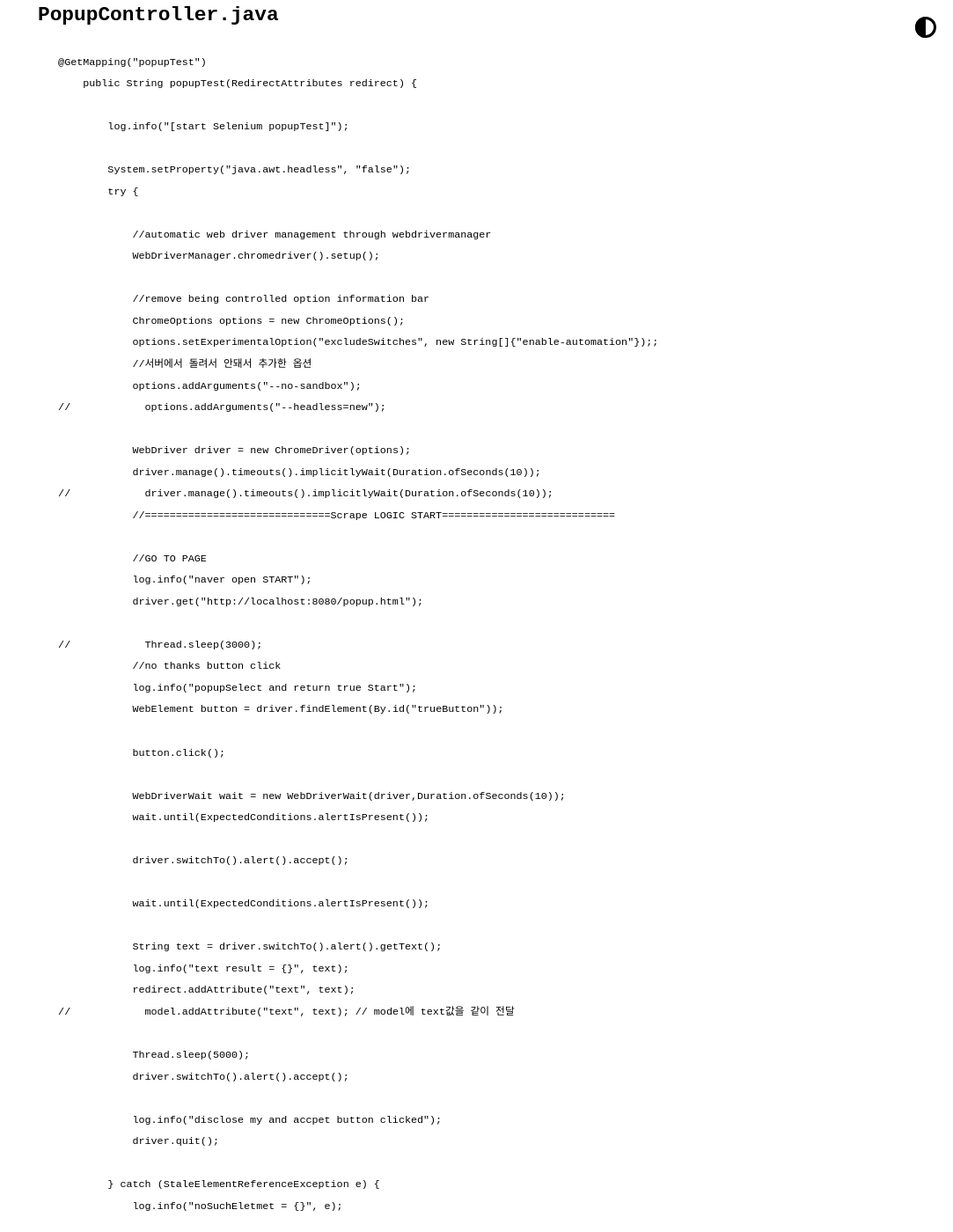
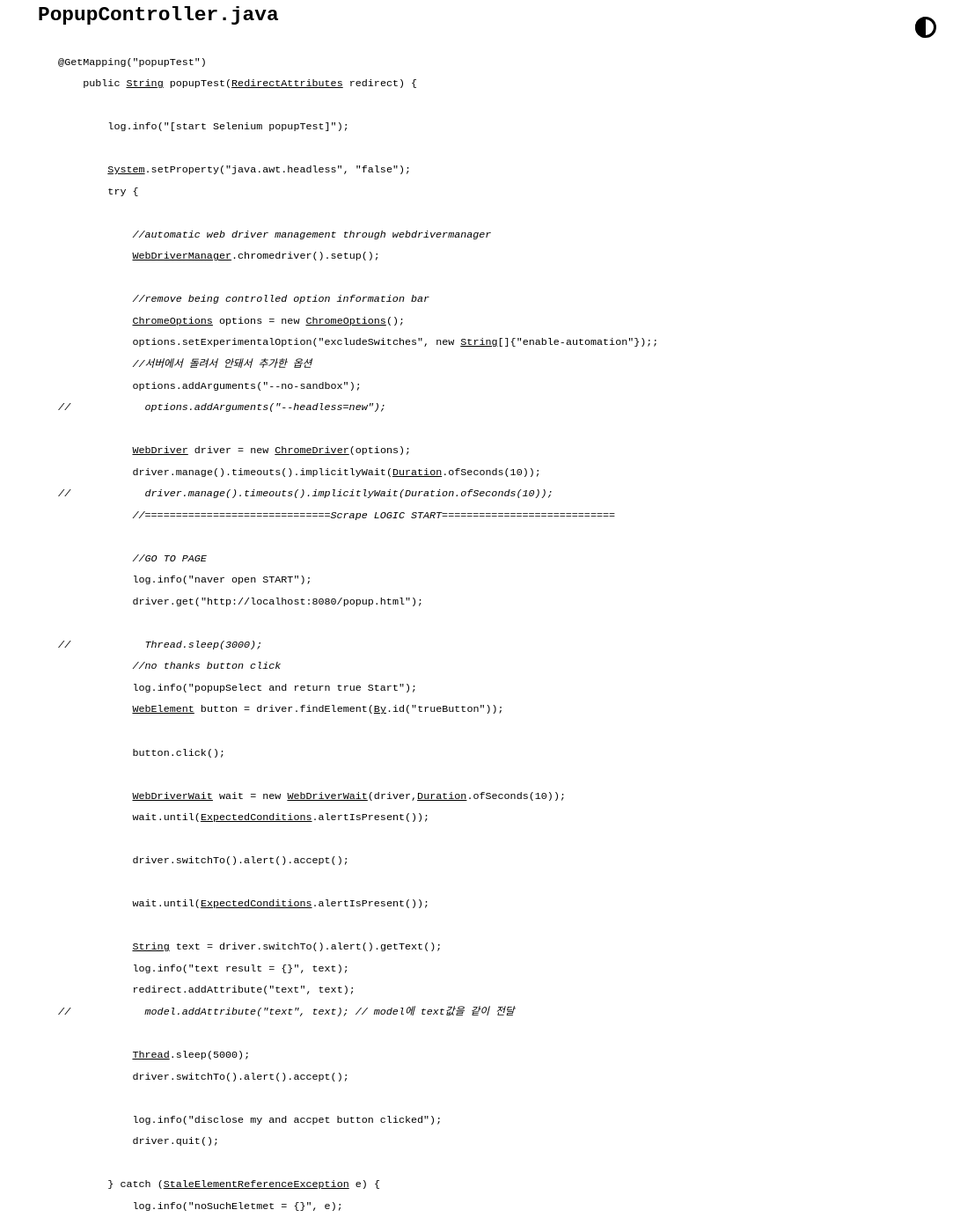
Before and after one commit to e-tart/YellTa.github.io, a Jekyll site: the page built from _posts/2024-01-31-Selenium Alert Accpet Logic.md, in a window 1280 px wide and 1400 px high, scrolled down 876 px. Shown: the whole window at 88% size, without its empty margins (197-1280 px from the left). Built offline with Jekyll 4.4.1, drawn with Linux system fonts in a browser that asks for light colours; nearby versions of some CDN libraries; some web fonts are replaced; some of the changed text lies outside the part shown.

````diff
--- a/_data/categorydata.yml
+++ b/_data/categorydata.yml
@@ -1,4 +1,4 @@
-
+ - memo
  - spring  #Spring project
  - server  # linux ubuntu etc... server set-up or commands
  - study  # study
--- a/_posts/2024-01-31-Selenium Alert Accpet Logic.md
+++ b/_posts/2024-01-31-Selenium Alert Accpet Logic.md
@@ -24,7 +24,7 @@ Dependencies
 
 ## PopupController.java
 
-```bash
+```java
 @GetMapping("popupTest")
     public String popupTest(RedirectAttributes redirect) {
 
````
Also changed, not shown: _posts/2024-3-10-nohup.md (added, +19 -0 lines).
